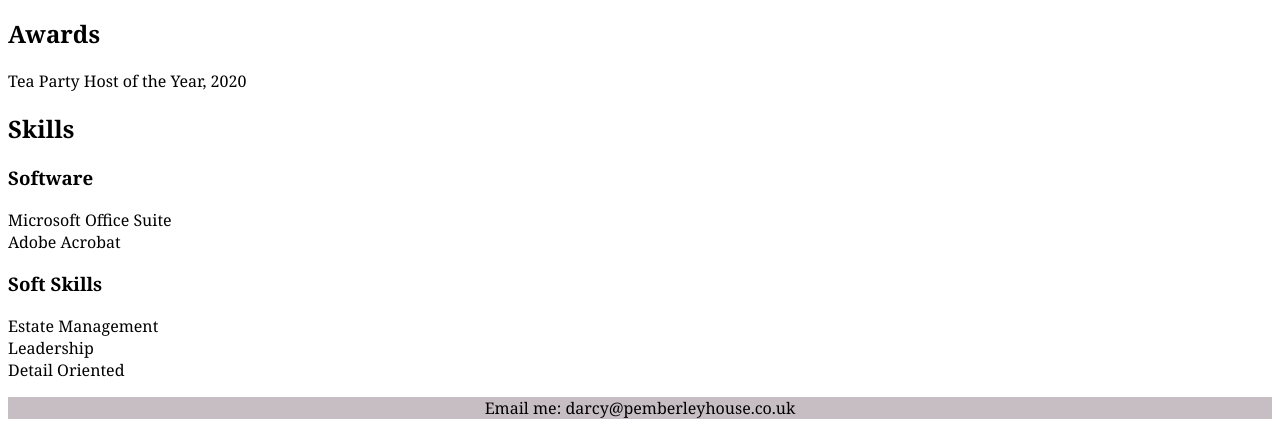
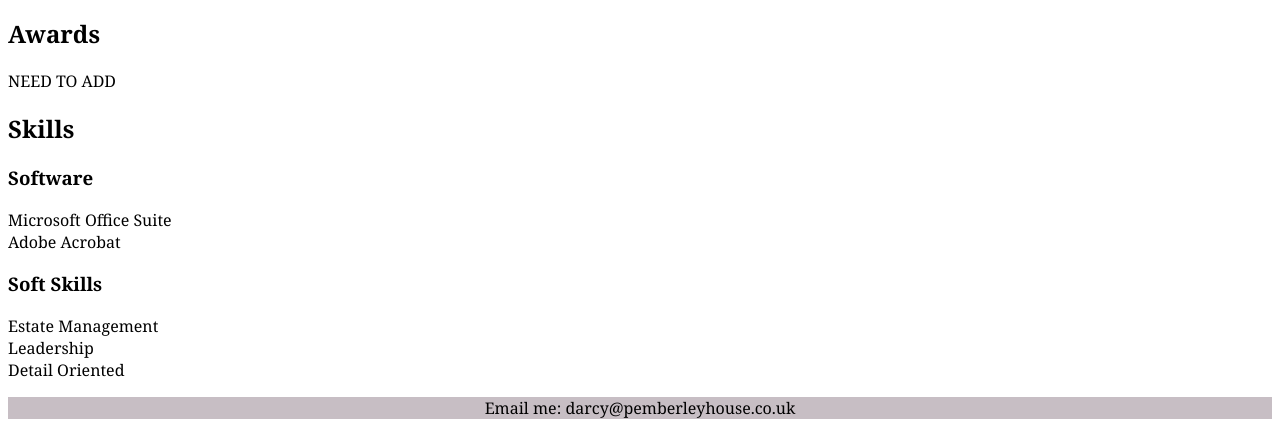
Before and after one commit to keeralydon/keeralydon, a plain HTML site: page resume.html in a window 1280 px wide. Shown: the part 416-843 px from the top of the page. Drawn offline with Linux system fonts and the light colour scheme.

Commit message:
Update resume.html

```diff
--- a/resume.html
+++ b/resume.html
@@ -23,7 +23,7 @@
   </section>
 <section id="awards">
 <h2>Awards</h2>
-  <p>Tea Party Host of the Year, 2020 </p>
+  <p>NEED TO ADD </p>
   </section>
   <section id="skills">
 <h2>Skills</h2>
```
